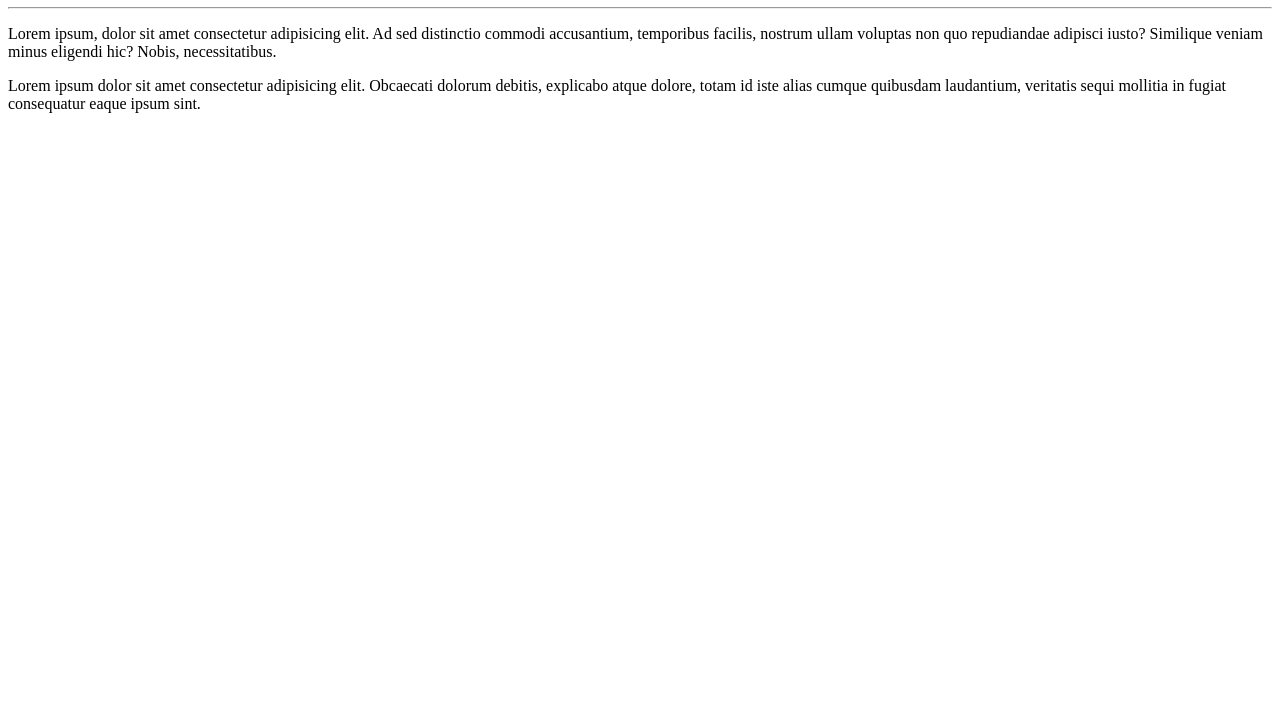
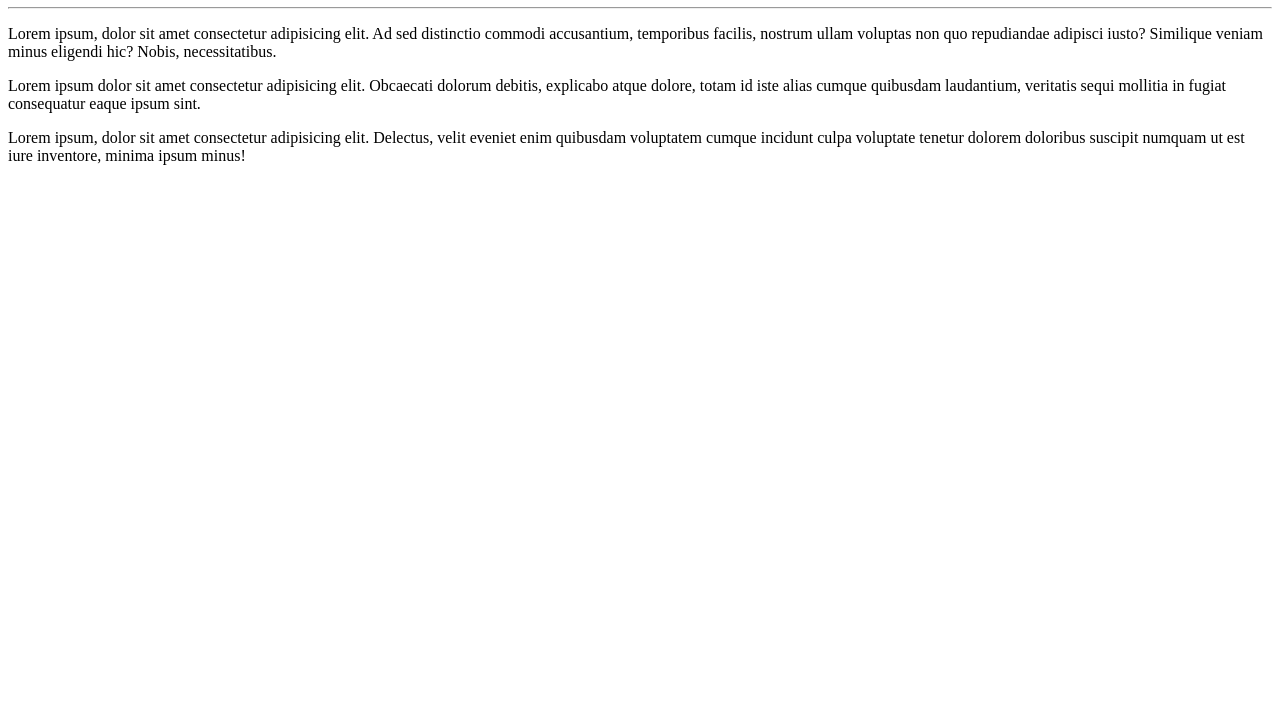
Before and after one commit to EduuMoreira/Ola-Mundo, a plain HTML site: page Site-exemplo/index.html in a window 1280 px wide. Shown: the part 73-800 px from the top of the page. Drawn offline with Linux system fonts and the light colour scheme.

Commit message:
Ultimas alterações realizadas
Acréscimos de parágrafos

```diff
--- a/Site-exemplo/index.html
+++ b/Site-exemplo/index.html
@@ -11,6 +11,7 @@
     <hr>
     <p>Lorem ipsum, dolor sit amet consectetur adipisicing elit. Ad sed distinctio commodi accusantium, temporibus facilis, nostrum ullam voluptas non quo repudiandae adipisci iusto? Similique veniam minus eligendi hic? Nobis, necessitatibus.</p>
     <p>Lorem ipsum dolor sit amet consectetur adipisicing elit. Obcaecati dolorum debitis, explicabo atque dolore, totam id iste alias cumque quibusdam laudantium, veritatis sequi mollitia in fugiat consequatur eaque ipsum sint.</p>
+    <p>Lorem ipsum, dolor sit amet consectetur adipisicing elit. Delectus, velit eveniet enim quibusdam voluptatem cumque incidunt culpa voluptate tenetur dolorem doloribus suscipit numquam ut est iure inventore, minima ipsum minus!</p>
 
 </body>
 </html>
```
